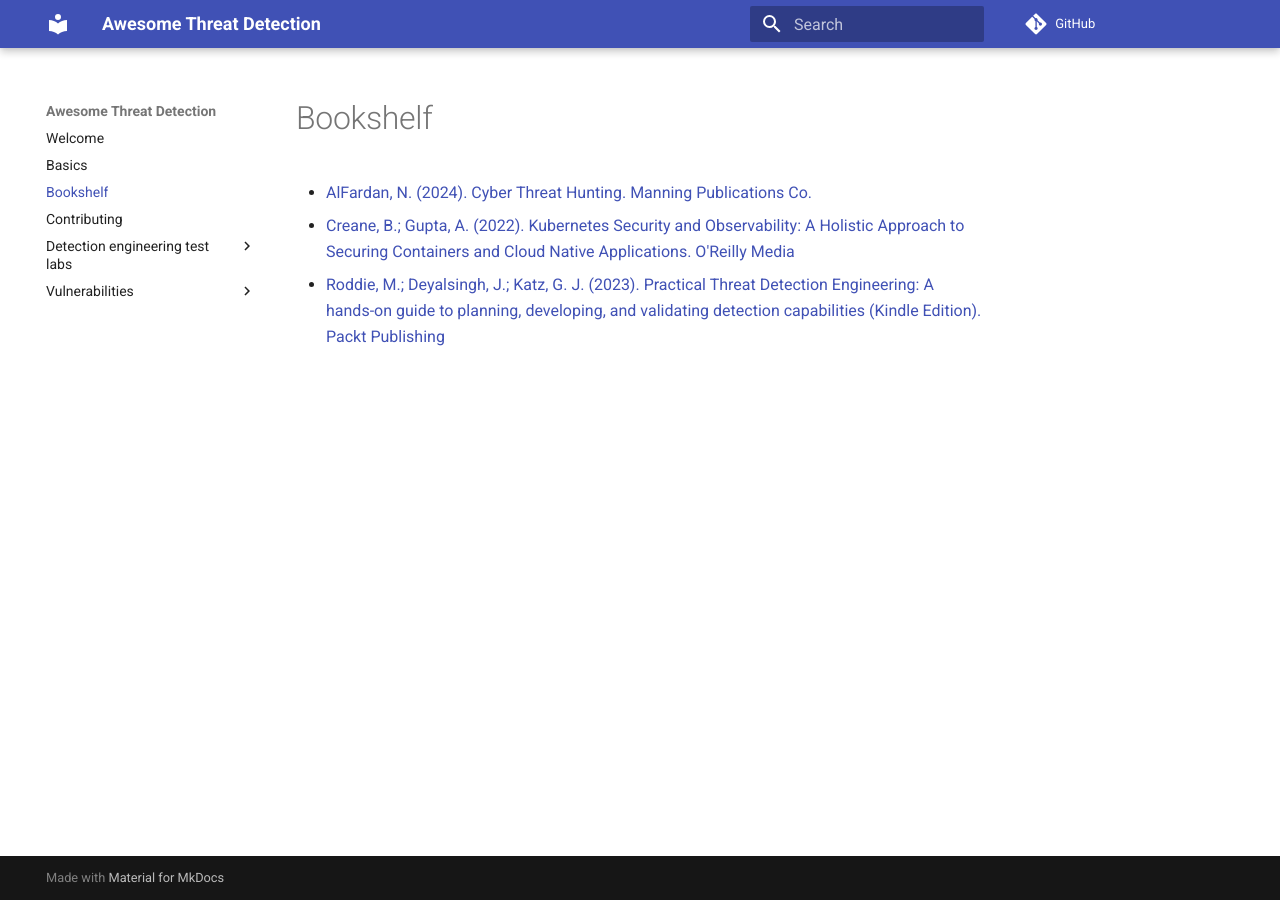
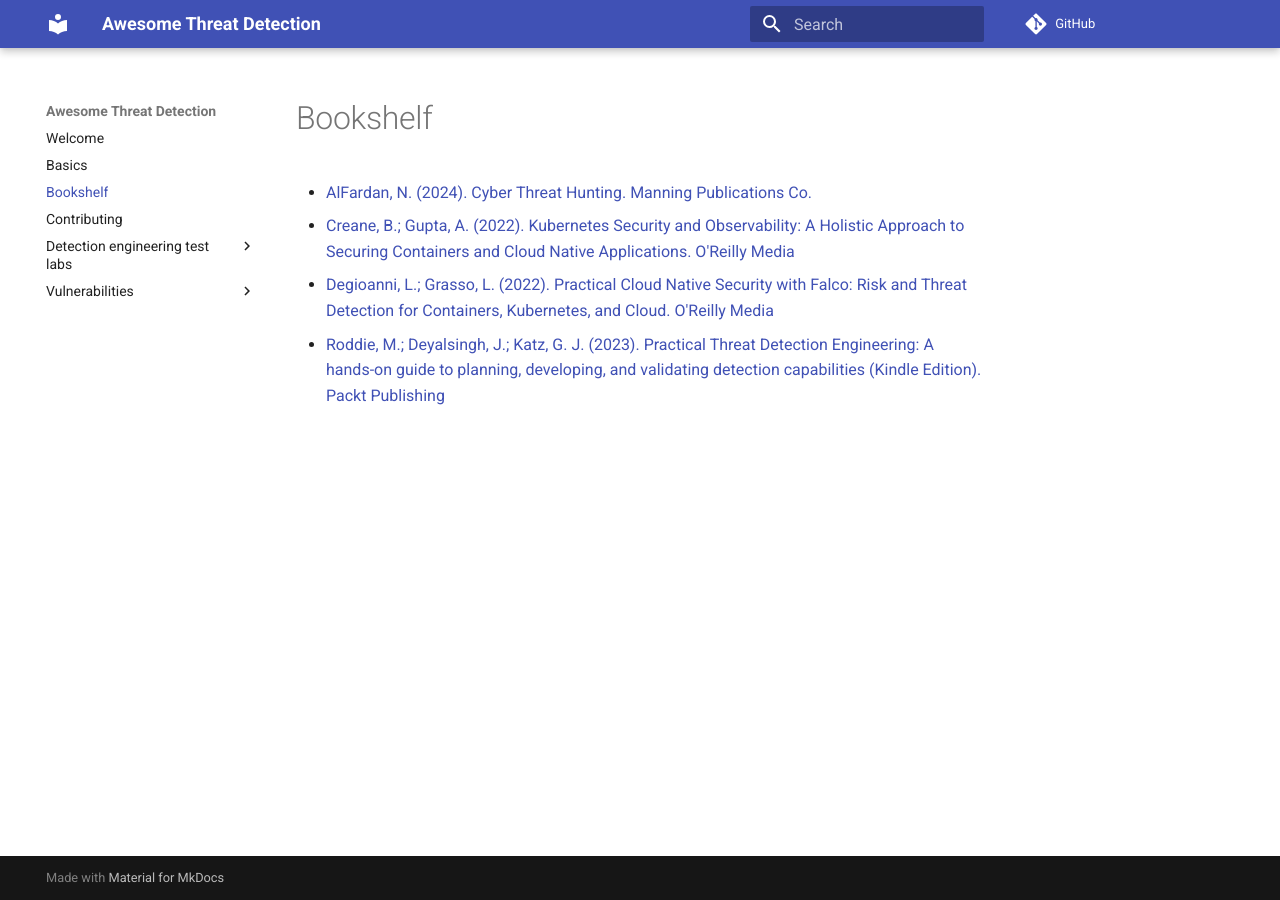
Before and after one commit to danielpacak/awesome-threat-detection, an MkDocs documentation site: the page built from docs/bookshelf.md, in a window 1280 px wide. Built offline with MkDocs 1.6.1 and Material for MkDocs 9.7.7, drawn with Linux system fonts in a browser that asks for light colours; comment, search, counter and statistics services are not loaded.

Commit message:
Update Bookshelf

```diff
--- a/docs/bookshelf.md
+++ b/docs/bookshelf.md
@@ -2,4 +2,5 @@
 
 * [AlFardan, N. (2024). Cyber Threat Hunting. Manning Publications Co.](https://www.manning.com/books/cyber-threat-hunting)
 * [Creane, B.; Gupta, A. (2022). Kubernetes Security and Observability: A Holistic Approach to Securing Containers and Cloud Native Applications. O'Reilly Media](https://www.oreilly.com/library/view/kubernetes-security-and/9781098107093/)
+* [Degioanni, L.; Grasso, L. (2022). Practical Cloud Native Security with Falco: Risk and Threat Detection for Containers, Kubernetes, and Cloud. O'Reilly Media](https://www.oreilly.com/library/view/practical-cloud-native/9781098118563/)
 * [Roddie, M.; Deyalsingh, J.; Katz, G. J. (2023). Practical Threat Detection Engineering: A hands-on guide to planning, developing, and validating detection capabilities (Kindle Edition). Packt Publishing](https://www.packtpub.com/en-us/product/practical-threat-detection-engineering-9781801076715)
```
Also changed, not shown: docs/detection-engineering-test-labs/falco.md (added, +6 -0 lines).
